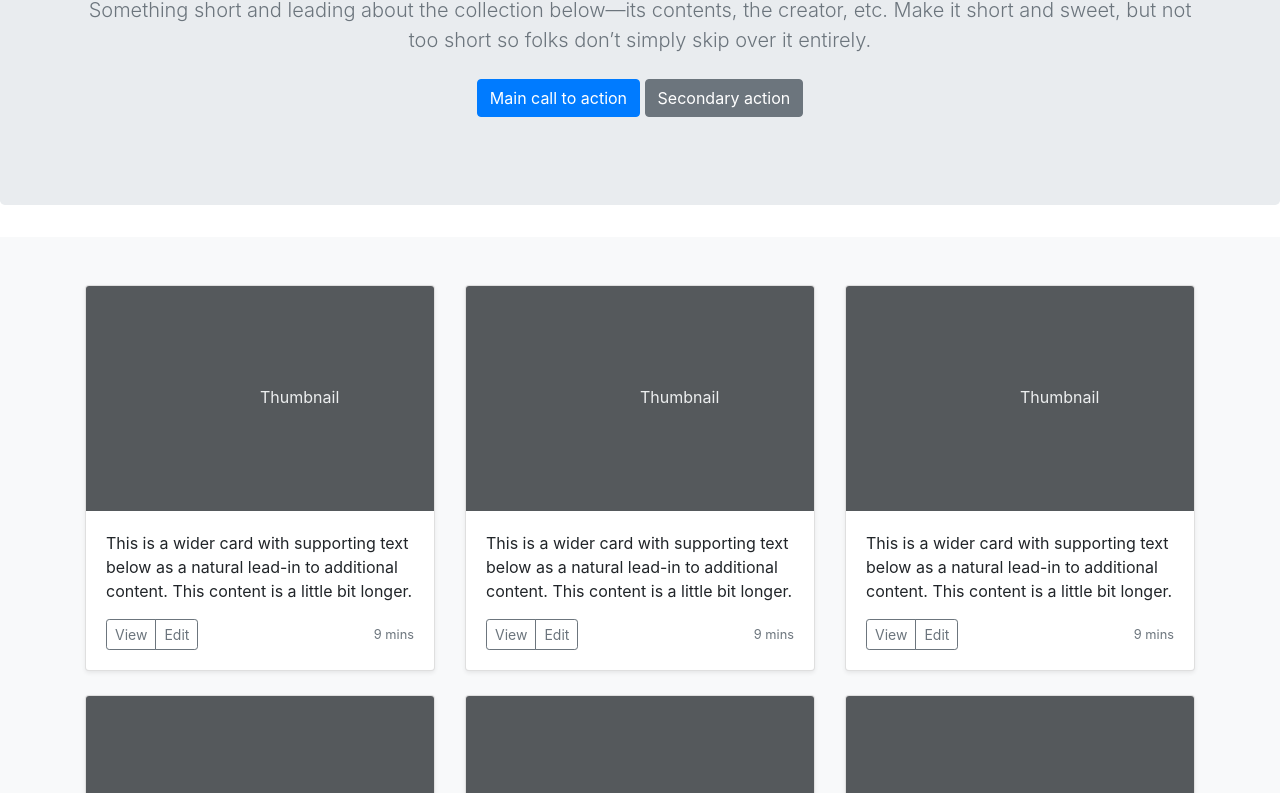
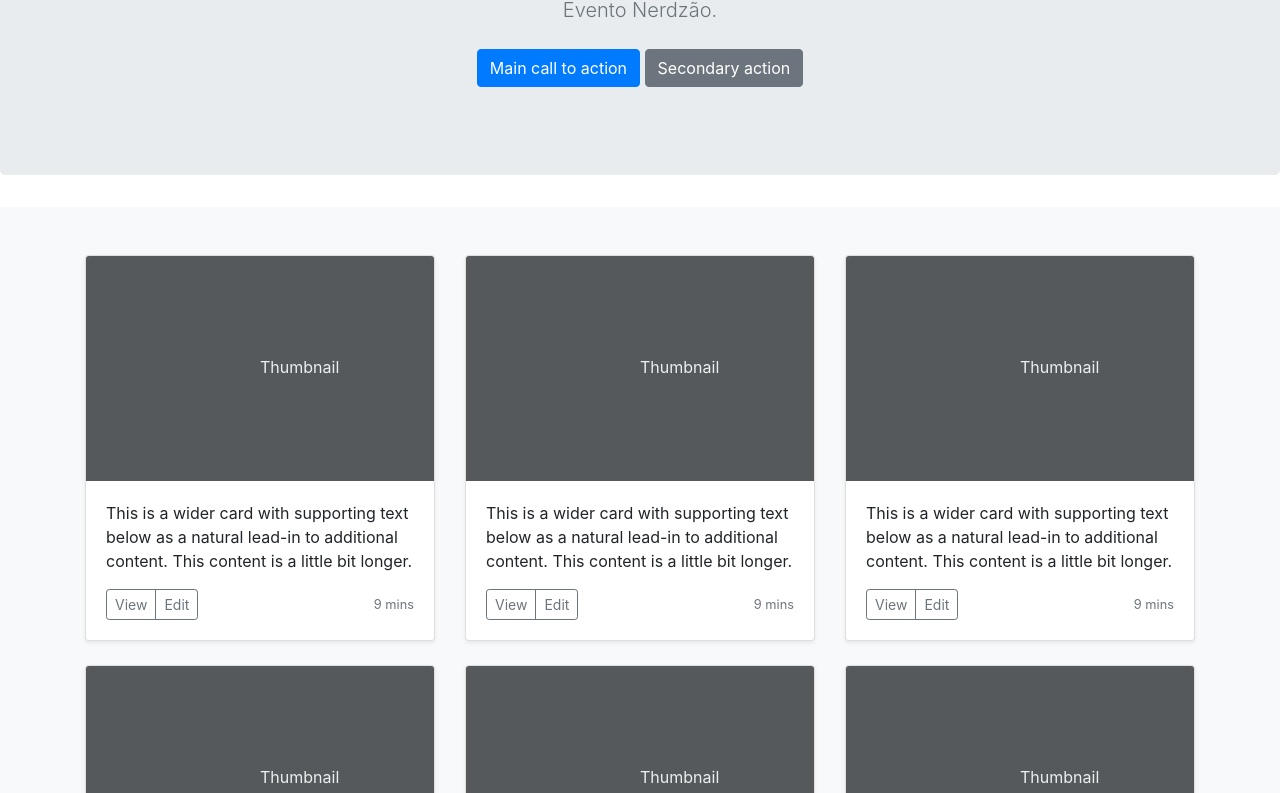
Before and after one commit to pablotwd08/desbravando-git, a plain HTML site: page index.html in a window 1280 px wide. Shown: the part 181-974 px from the top of the page. Drawn offline with nearby package versions, Linux system fonts and the light colour scheme.

Commit message:
Alterado subtitulo

```diff
--- a/index.html
+++ b/index.html
@@ -48,7 +48,7 @@
   <section class="jumbotron text-center">
     <div class="container">
       <h1 class="jumbotron-heading">Album example</h1>
-      <p class="lead text-muted">Something short and leading about the collection below—its contents, the creator, etc. Make it short and sweet, but not too short so folks don’t simply skip over it entirely.</p>
+      <p class="lead text-muted">Evento Nerdzão.</p>
       <p>
         <a href="#" class="btn btn-primary my-2">Main call to action</a>
         <a href="#" class="btn btn-secondary my-2">Secondary action</a>
```
